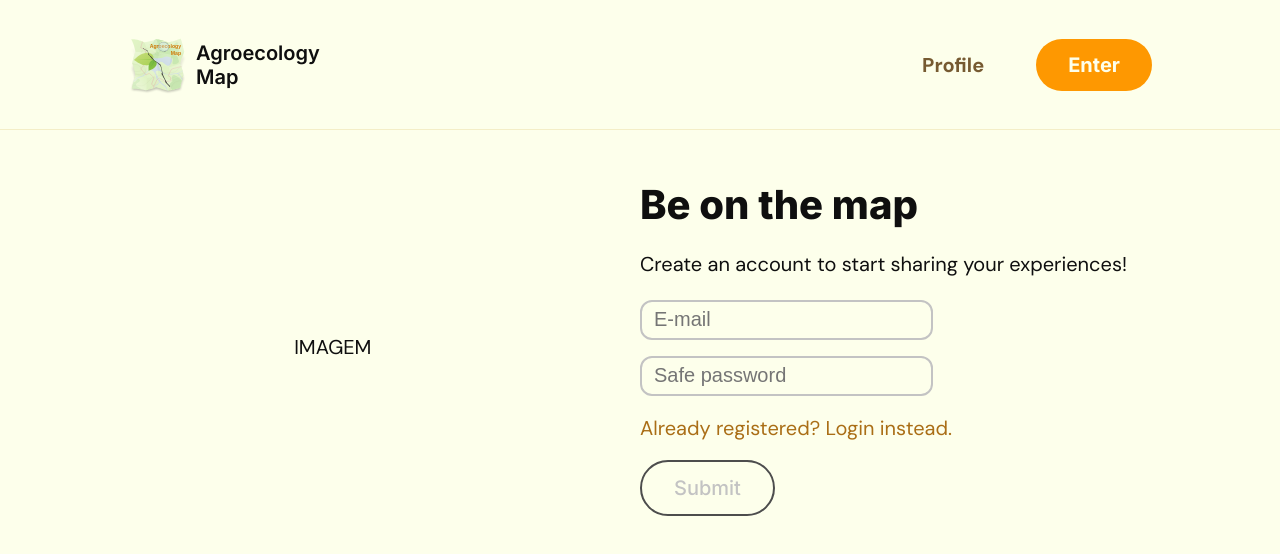
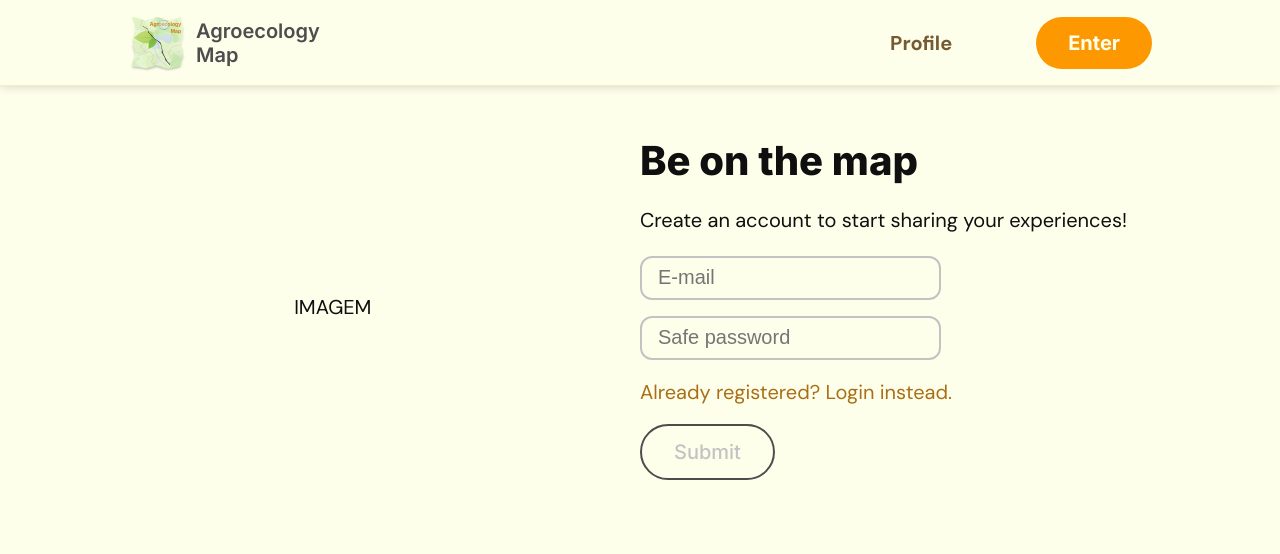
Before and after one commit to marcelo-soares-souza/Agroecology-Map-Frontend, a React (Vite) app: page /register in a window 1280 px wide. Shown: the top 554 px of the page. Built offline with nearby package versions, Linux system fonts and the light colour scheme.

Commit message:
styles: global spacings var removed 40px + added larger ones

```diff
--- a/src/components/MainHeader.module.css
+++ b/src/components/MainHeader.module.css
@@ -1,12 +1,13 @@
 .header {
-  min-height: 130px;
-  padding: 1rem max(12px, 10%);
+  min-height: 86px;
+  padding: 0 max(12px, 10%);
   display: flex;
   flex-wrap: wrap;
   justify-content: stretch;
   align-items: center;
   border-bottom: 1px solid var(--background-highlight);
   margin-bottom: var(--space-4);
+  box-shadow: 0 0 10px rgb(210, 210, 188);
 }
 
 .logoWrap {
@@ -24,11 +25,16 @@
 .logotype {
   font-family: Inter, 'DM Sans', Ubuntu, Verdana, sans-serif;
   padding: var(--space-0);
-  color: var(--primary);
+  color: var(--gray);
   font-size: var(--text-base);
   font-weight: 600;
   line-height: 1.2rem;
   white-space: pre-wrap;
+  transition: color ease 150ms;
+}
+
+.logotype:hover {
+  color: var(--primary);
 }
 
 .nav {
--- a/src/index.css
+++ b/src/index.css
@@ -70,9 +70,10 @@
   --space-2: 16px;
   --space-3: 20px;
   --space-4: 32px;
-  --space-5: 40px;
-  --space-6: 52px;
-  --space-7: 64px;
+  --space-5: 52px;
+  --space-6: 84px;
+  --space-7: 136px;
+  --space-8: 220px;
 }
 
 /* @media (prefers-color-scheme: dark) {
@@ -119,7 +120,7 @@ button {
   justify-content: center;
   align-items: center;
   margin: var(--space-2) 0;
-  height: var(--space-6);
+  height: var(--space-5);
   padding: 0 var(--space-4);
   font-family: var(--font-heading);
   color: var(--neutral-light);
@@ -176,8 +177,8 @@ button:disabled {
 input {
   display: flex;
   margin: var(--space-2) 0;
-  padding: 0 var(--space-1);
-  height: var(--space-5);
+  padding: var(--space-3) var(--space-2);
+  height: var(--space-4);
   font-size: var(--text-base);
   color: var(--primary);
   background-color: var(--background);
```
